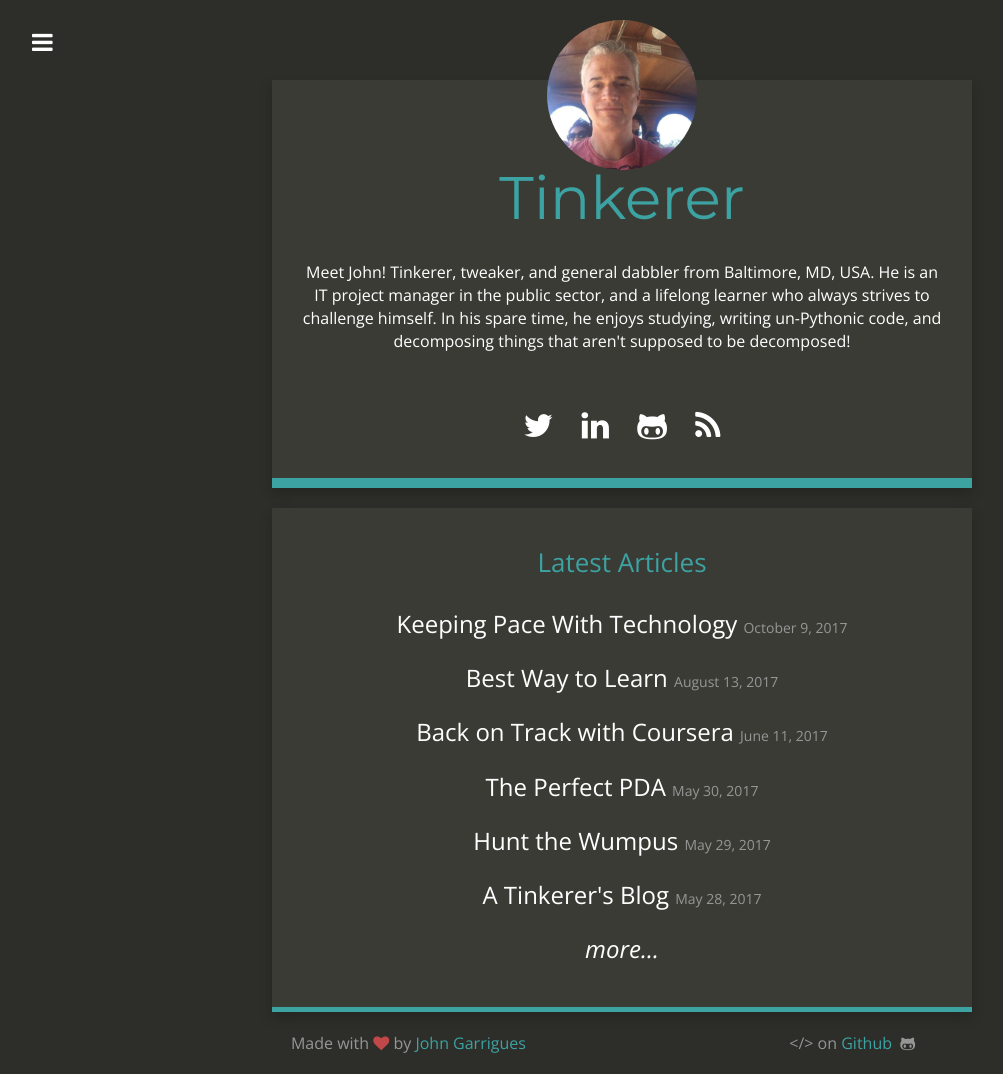
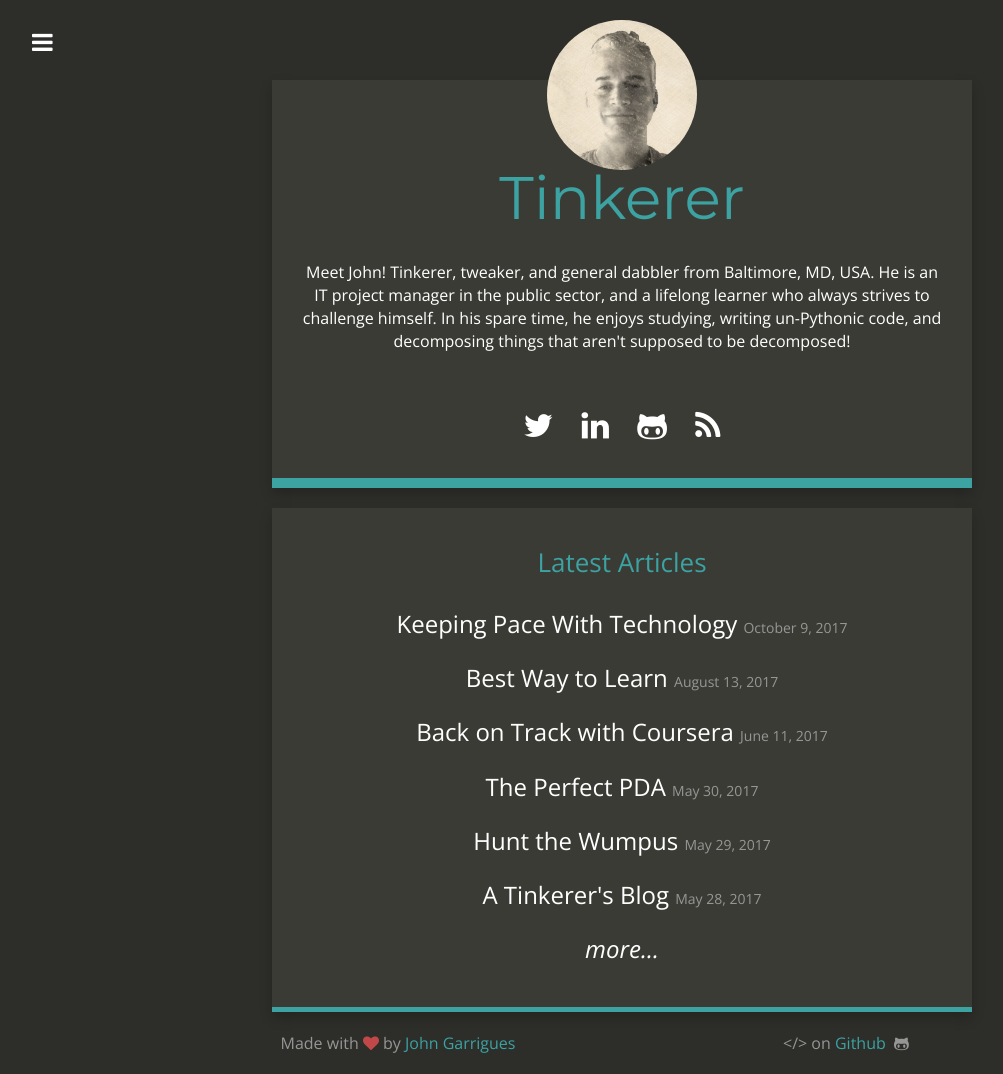
Before and after one commit to jgarr16/jrgarrigues.github.io, a Jekyll site: the page built from index.html, in a window 1280 px wide. Shown: the whole page, without its empty margins (18-1021 px from the left). Built offline with Jekyll 4.4.1, drawn with Linux system fonts in a browser that asks for light colours; nearby versions of some CDN libraries.

Commit message:
cleanup new theme 14

```diff
--- a/_config.yml
+++ b/_config.yml
@@ -5,7 +5,7 @@
 baseurl: ""
 url: "https://jrgarrigues.github.io"
 title_description: "Meet John! Tinkerer, tweaker, and general dabbler from Baltimore, MD, USA. He is an IT project manager in the public sector, and a lifelong learner who always strives to challenge himself. In his spare time, he enjoys studying, writing un-Pythonic code, and decomposing things that aren't supposed to be decomposed!"
-title_image: "/images/jg.jpg"
+title_image: "/images/jg-sketched.png"
 google_analytics:
 disqus_account: jrgarrigues
 github_repository: https://github.com/jrgarrigues
@@ -24,8 +24,8 @@
 facebook_link:
 
 # Footer
-footer_left: "&nbsp;&nbsp;&nbsp;&nbsp;&nbsp;Made with <i class=\"fa fa-heart\"></i> by <a href=\"https://twitter.com/jrgarrigues\">John Garrigues</a>"
-footer_right: "&nbsp;&nbsp;&nbsp;&lt;/&gt; on <a href=\"https://github.com/jrgarrigues\">Github</a> &nbsp;<i class=\"fa fa-github-alt\"></i>"
+footer_left: "Made with <i class=\"fa fa-heart\"></i> by <a href=\"https://twitter.com/jrgarrigues\">John Garrigues</a>"
+footer_right: "&lt;/&gt; on <a href=\"https://github.com/jrgarrigues\">Github</a> &nbsp;<i class=\"fa fa-github-alt\"></i>"
 
 # Build settings
 markdown: kramdown
```
Also changed, not shown: images/jg-sketch.png (added), images/jg-sketched.png (added), 1 other file.
